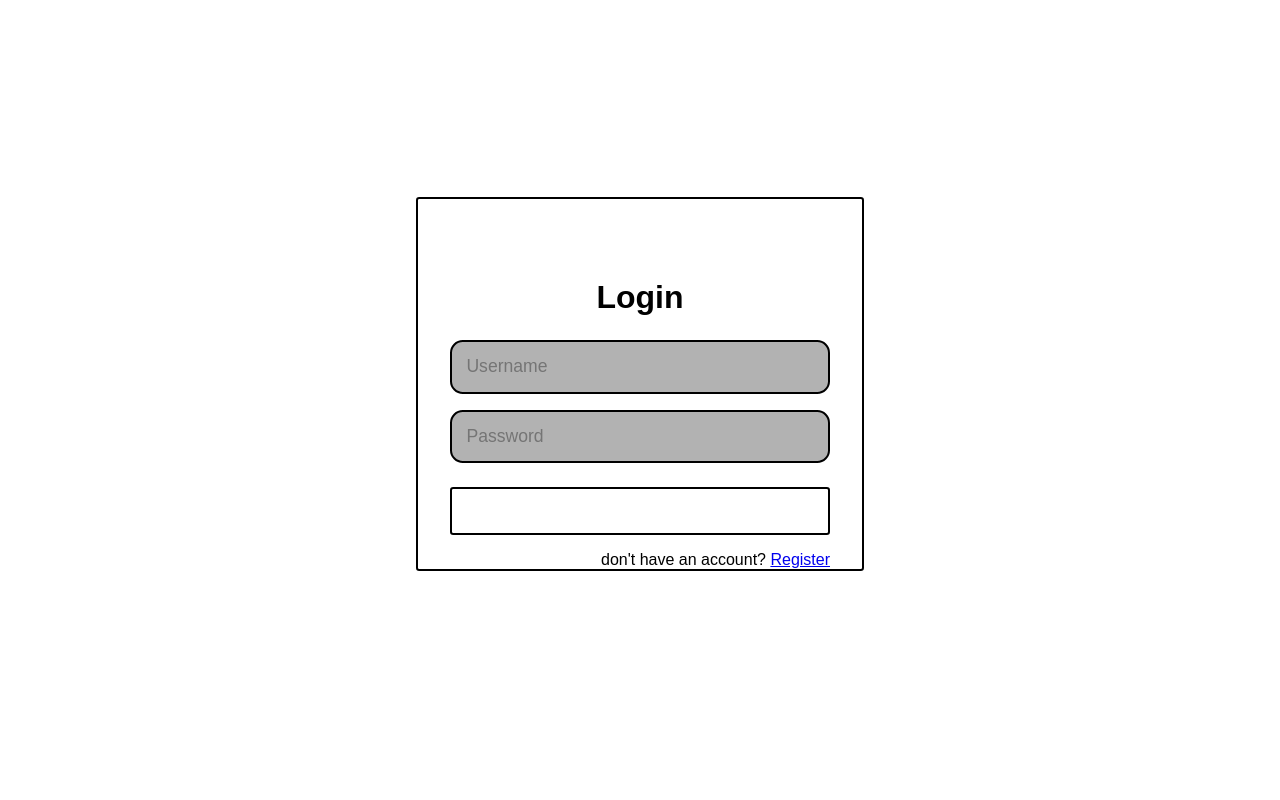
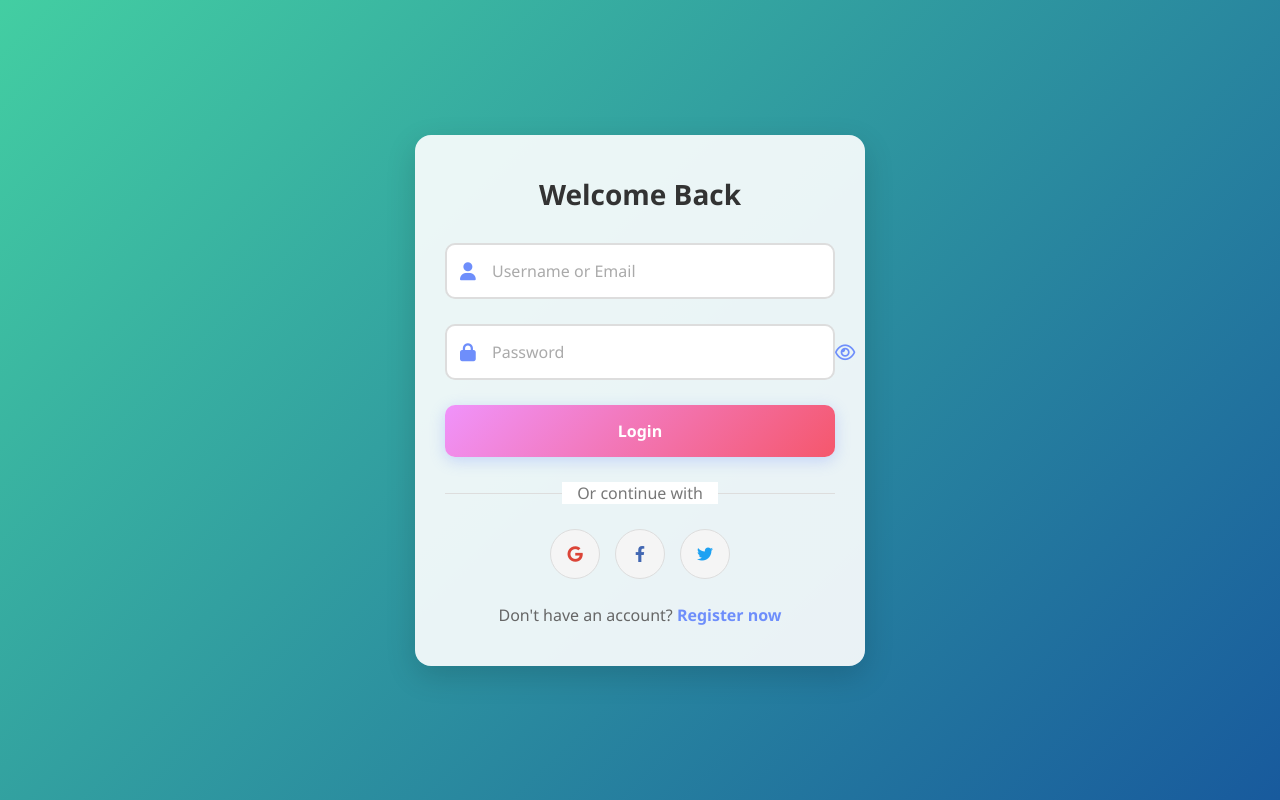
Before and after one commit to AliGhazi35/login-form-usg, a plain HTML site: page index.html in a window 1280 px wide. Drawn offline with Linux system fonts and the light colour scheme.

Commit message:
Add Some Styling

```diff
--- a/index.html
+++ b/index.html
@@ -3,25 +3,51 @@
 <head>
     <meta charset="UTF-8">
     <meta name="viewport" content="width=device-width, initial-scale=1.0">
-    <title>Login Form</title>
+    <title>Modern Login Form</title>
     <link rel="stylesheet" href="style.css">
+    <link rel="stylesheet" href="https://cdnjs.cloudflare.com/ajax/libs/font-awesome/6.4.0/css/all.min.css">
 </head>
 <body>
     <div class="container">
-        <form action="">
-            <h1>Login</h1>
+        <div class="form-container">
+            <h1>Welcome Back</h1>
+            <form id="loginForm">
+                <div class="input-group">
+                    <i class="fas fa-user"></i>
+                    <input type="text" id="username" placeholder="Username or Email" required>
+                </div>
 
-                <input type="text" placeholder="Username" required id="input-1">
+                <div class="input-group">
+                    <i class="fas fa-lock"></i>
+                    <input type="password" id="password" placeholder="Password" required>
+                    <span class="toggle-password" id="togglePassword">
+                        <i class="far fa-eye"></i>
+                    </span>
+                </div>
 
-         <br>
-                <input type="password" placeholder="Password" required id="input-2">
-            <br>
                 <button type="submit" class="btn">Login</button>
 
-                <p class="pa1">don't have an account? <a href="#">Register</a></p>
+                <div class="alternatives">
+                    <span>Or continue with</span>
+                </div>
 
-        </form>
+                <div class="social-login">
+                    <div class="social-btn google">
+                        <i class="fab fa-google"></i>
+                    </div>
+                    <div class="social-btn facebook">
+                        <i class="fab fa-facebook-f"></i>
+                    </div>
+                    <div class="social-btn twitter">
+                        <i class="fab fa-twitter"></i>
+                    </div>
+                </div>
+
+                <div class="register-link">
+                    Don't have an account? <a href="#">Register now</a>
+                </div>
+            </form>
+        </div>
     </div>
-
 </body>
 </html>
--- a/style.css
+++ b/style.css
@@ -1,8 +1,8 @@
     * {
             margin: 0;
             padding: 0;
-    font-family: Arial, Helvetica, sans-serif;
             box-sizing: border-box;
+            font-family: 'Segoe UI', Tahoma, Geneva, Verdana, sans-serif;
         }
 
         body {
@@ -10,106 +10,224 @@ body {
             justify-content: center;
             align-items: center;
             min-height: 100vh;
-    background-image: url('images.jpg');
-    background-repeat: no-repeat;
-    background-size: cover;
-    background-position: center;
+                background: linear-gradient(135deg, #43cea2, #185a9d);
+            padding: 20px;
         }
 
         .container {
-    padding-top: 5rem;
-    margin-top: -2rem;
-    height: auto;
-    width: 90%;
-    max-width: 28rem;
-    border: 2px solid black;
-    filter: blur(0.4px);
-    border-radius: 0.2rem;
-    background-color: rgba(255, 255, 255, 0.1); /* Optional for contrast */
+            width: 100%;
+            max-width: 450px;
+            background: rgba(255, 255, 255, 0.9);
+            border-radius: 16px;
+            box-shadow: 0 10px 30px rgba(0, 0, 0, 0.15);
+            overflow: hidden;
+            transition: transform 0.3s ease;
         }
 
-.container h1 {
-    text-align: center;
-    margin-bottom: 1rem;
+        .container:hover {
+            transform: translateY(-5px);
         }
 
-.container input {
-    padding: 0.9rem;
-    width: calc(100% - 4rem);
-    margin: 0.5rem 2rem;
-    border-radius: 0.8rem;
-    font-size: 1.1rem;
-    border: 2px solid black;
-    background: transparent;
-    color: white;
+        .form-container {
+            padding: 40px 30px;
         }
 
-.container #input-1, .container #input-2 {
-    background: rgba(0, 0, 0, 0.3); /* Transparent black for inputs */
-    color: white;
+        h1 {
+            text-align: center;
+            color: #333;
+            margin-bottom: 30px;
+            font-weight: 600;
+            font-size: 28px;
         }
 
-.container .btn {
-    width: calc(100% - 4rem);
-    padding: 0.9rem;
-    margin: 1rem 2rem;
-    transition: 0.8s ease-in;
-    border: 2px solid black;
-    background: transparent;
+        .input-group {
+            position: relative;
+            margin-bottom: 25px;
+        }
+
+        .input-group i {
+            position: absolute;
+            top: 50%;
+            left: 15px;
+            transform: translateY(-50%);
+            color: #6e8efb;
+            font-size: 18px;
+        }
+
+        .input-group input {
+            width: 100%;
+            padding: 15px 15px 15px 45px;
+            border: 2px solid #ddd;
+            border-radius: 10px;
+            font-size: 16px;
+            color: #333;
+            transition: all 0.3s ease;
+        }
+
+        .input-group input:focus {
+            border-color: #6e8efb;
+            outline: none;
+            box-shadow: 0 0 0 3px rgba(110, 142, 251, 0.2);
+        }
+
+        .input-group input::placeholder {
+            color: #aaa;
+        }
+
+        .btn {
+            width: 100%;
+            padding: 15px;
+            border: none;
+            border-radius: 10px;
+             background: linear-gradient(135deg, #f093fb, #f5576c);
+            color: white;
+            font-size: 16px;
+            font-weight: 600;
             cursor: pointer;
-    border-radius: 0.2rem;
-    color: white;
+            transition: all 0.3s ease;
+            box-shadow: 0 4px 15px rgba(110, 142, 251, 0.3);
         }
 
         .btn:hover {
-    border-radius: 0.5rem;
-    background-color: rgb(142, 93, 190);
+            background: linear-gradient(135deg, #5d7ce0, #9666d8);
+            transform: translateY(-2px);
+            box-shadow: 0 6px 20px rgba(110, 142, 251, 0.4);
         }
 
-.pa1 {
-    text-align: right;
-    margin-right: 2rem;
+        .btn:active {
+            transform: translateY(0);
         }
 
-/* Media Queries */
-
-/* Medium devices (tablets, less than 768px) */
-@media (max-width: 768px) {
-    .container {
-        padding-top: 3rem;
-        margin-top: 0;
+        .alternatives {
+            text-align: center;
+            margin: 25px 0;
+            position: relative;
         }
 
-    .container input, .container .btn {
-        width: calc(100% - 3rem);
-        margin: 0.5rem 1.5rem;
+        .alternatives:before {
+            content: '';
+            position: absolute;
+            left: 0;
+            top: 50%;
+            width: 100%;
+            height: 1px;
+            background: #ddd;
+            z-index: 1;
         }
 
-    .container .btn {
-        margin: 1rem 1.5rem;
+        .alternatives span {
+            position: relative;
+            background: white;
+            padding: 0 15px;
+            color: #777;
+            z-index: 2;
+        }
+
+        .social-login {
+            display: flex;
+            justify-content: center;
+            gap: 15px;
+            margin-bottom: 25px;
+        }
+
+        .social-btn {
+            width: 50px;
+            height: 50px;
+            border-radius: 50%;
+            display: flex;
+            justify-content: center;
+            align-items: center;
+            background: #f5f5f5;
+            border: 1px solid #ddd;
+            cursor: pointer;
+            transition: all 0.3s ease;
+        }
+
+        .social-btn:hover {
+            transform: translateY(-3px);
+            box-shadow: 0 5px 15px rgba(0, 0, 0, 0.1);
+        }
+
+        .social-btn.google {
+            color: #DB4437;
+        }
+
+        .social-btn.facebook {
+            color: #4267B2;
+        }
+
+        .social-btn.twitter {
+            color: #1DA1F2;
+        }
+
+        .register-link {
+            text-align: center;
+            margin-top: 20px;
+            color: #666;
+        }
+
+        .register-link a {
+            color: #6e8efb;
+            text-decoration: none;
+            font-weight: 600;
+            transition: color 0.3s ease;
+        }
+
+        .register-link a:hover {
+            color: #a777e3;
+            text-decoration: underline;
+        }
+
+        /* Responsive adjustments */
+        @media (max-width: 480px) {
+            .form-container {
+                padding: 30px 20px;
+            }
+
+            h1 {
+                font-size: 24px;
+            }
+
+            .input-group input {
+                padding: 12px 12px 12px 40px;
+            }
+
+            .btn {
+                padding: 12px;
             }
         }
 
-/* Small devices (phones, less than 480px) */
-@media (max-width: 480px) {
-    .container {
-        padding-top: 2rem;
+        @media (max-width: 350px) {
+            .social-login {
+                flex-direction: column;
+                align-items: center;
             }
 
-    .container input, .container .btn {
-        width: calc(100% - 2rem);
-        margin: 0.5rem 1rem;
+            .social-btn {
+                width: 100%;
+                border-radius: 10px;
+                margin-bottom: 10px;
+            }
         }
 
-    .container .btn {
-        margin: 1rem 1rem;
+        /* Animation for inputs */
+        .input-group input:focus + i {
+            color: #a777e3;
+            animation: pulse 1s infinite;
         }
 
-    .container h1 {
-        font-size: 1.5rem;
+        @keyframes pulse {
+            0% { transform: translateY(-50%) scale(1); }
+            50% { transform: translateY(-50%) scale(1.1); }
+            100% { transform: translateY(-50%) scale(1); }
         }
 
-    .pa1 {
-        margin-right: 1rem;
+        /* Password toggle */
+        .toggle-password {
+            position: absolute;
+            top: 50%;
+            right: 15px;
+            transform: translateY(-50%);
+            cursor: pointer;
+            color: #999;
         }
-}
```
Also changed, not shown: download-1.jpg (deleted), download-2.jpg (deleted). Lines whose indentation alone changed are shown as unchanged.
